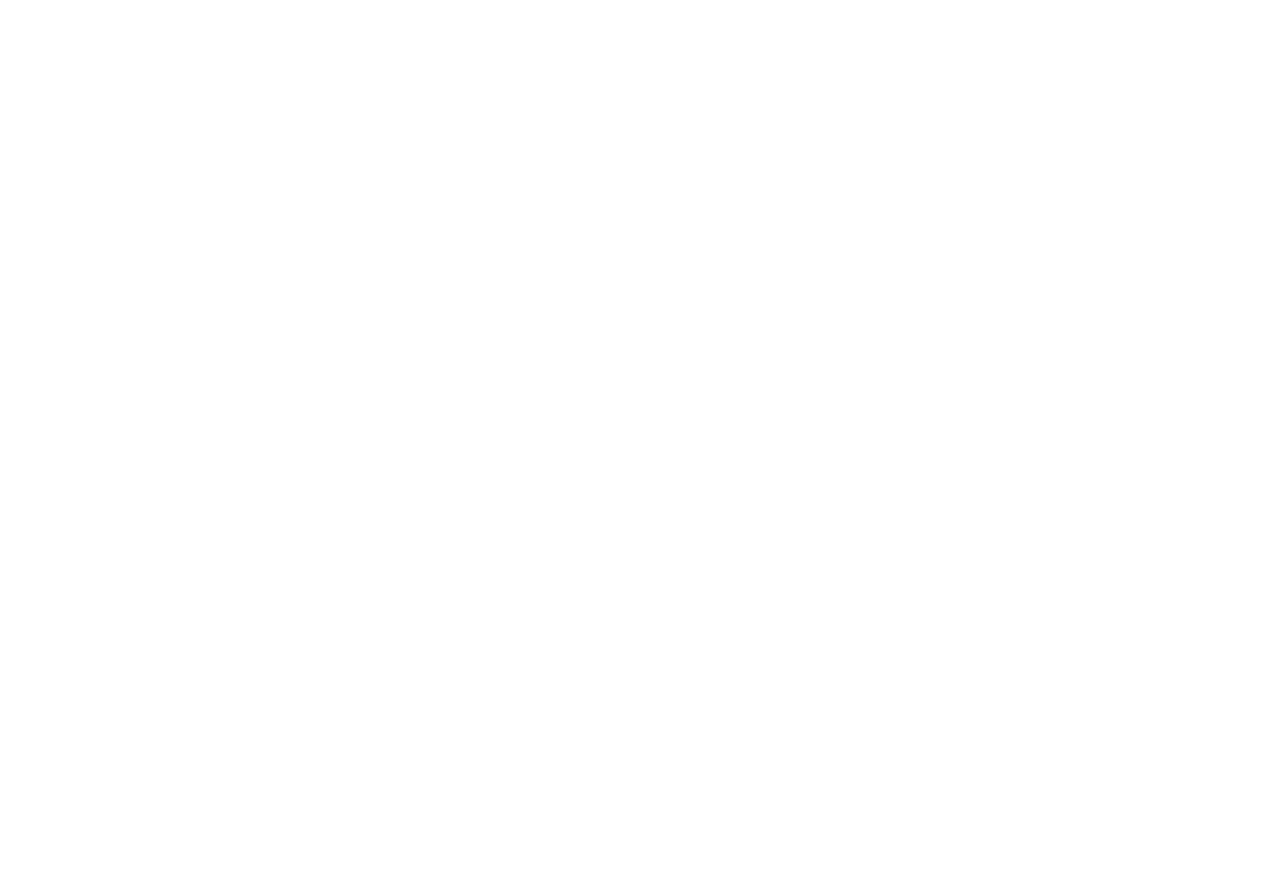
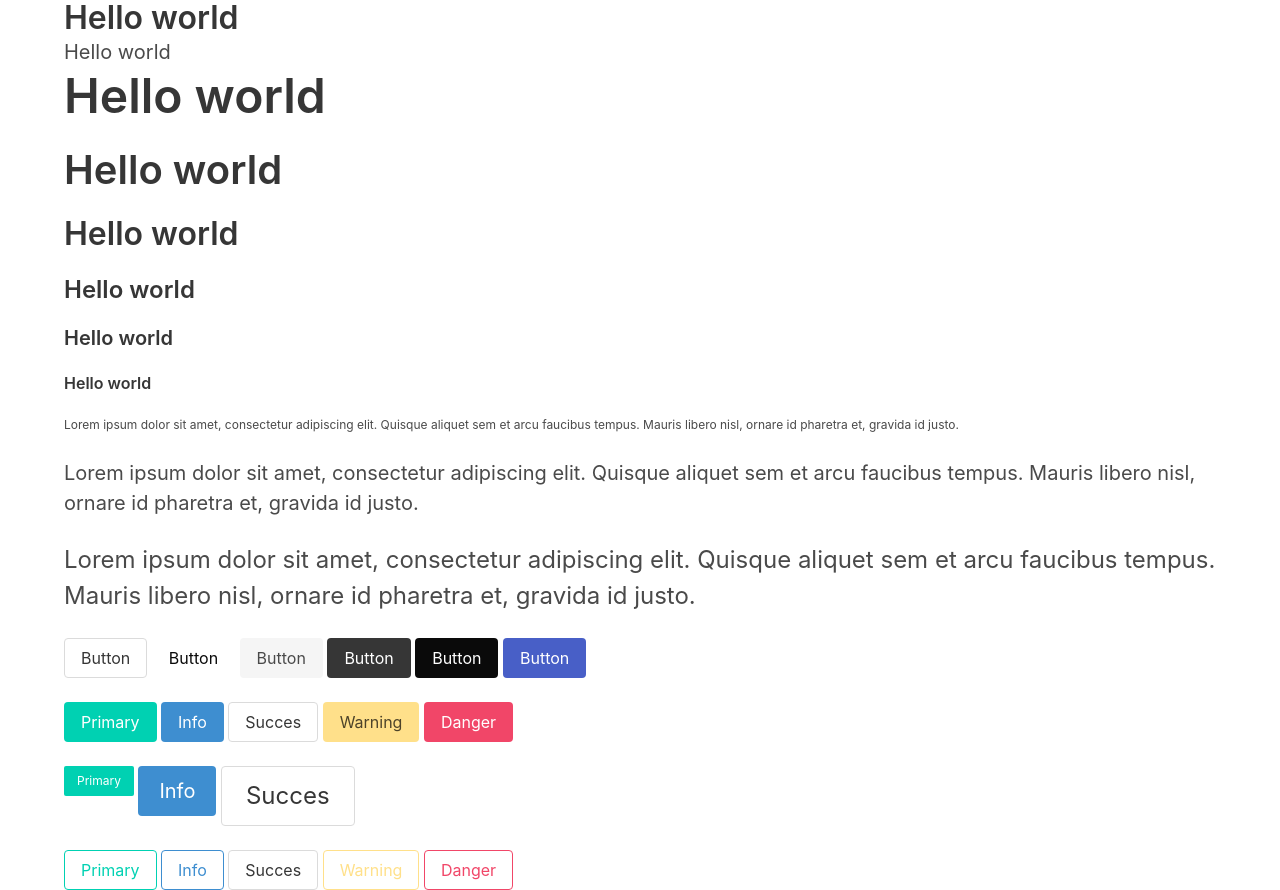
Before and after one commit to FreesiaBloom/BulmaCrushCourse, a plain HTML site: page index.html in a window 1280 px wide. Before the commit the page ends 800 px from the top, so only its background shows below. Drawn offline with nearby package versions, Linux system fonts and the light colour scheme.

Commit message:
adding buttons

```diff
--- a/index.html
+++ b/index.html
@@ -1,14 +1,69 @@
 <!DOCTYPE html>
 <html lang="en">
+
 <head>
     <meta charset="UTF-8">
     <meta name="viewport" content="width=device-width, initial-scale=1.0">
     <meta http-equiv="X-UA-Compatible" content="ie=edge">
     <link rel="stylesheet" href="https://maxcdn.bootstrapcdn.com/font-awesome/4.7.0/css/font-awesome.min.css">
     <link rel="stylesheet" href="https://cdnjs.cloudflare.com/ajax/libs/bulma/0.4.2/css/bulma.css">
-    <title>Portfolio</title>
+    <title>Course</title>
 </head>
+
 <body>
+    <div class="container">
+        <!-- HEADINGS -->
+        <div class="block">
+            <h1 class="title">Hello world</h1>
+            <h2 class="subtitle">Hello world</h2>
+            <!-- SIZES -->
+            <h1 class="title is-1">Hello world</h1>
+            <h2 class="title is-2">Hello world</h2>
+            <h3 class="title is-3">Hello world</h3>
+            <h4 class="title is-4">Hello world</h4>
+            <h5 class="title is-5">Hello world</h5>
+            <h6 class="title is-6">Hello world</h6>
+        </div>
 
+        <!-- CONTENT -->
+        <div class="block">
+            <p class="content is-small">Lorem ipsum dolor sit amet, consectetur adipiscing elit. Quisque aliquet sem et arcu faucibus tempus.
+                Mauris libero nisl, ornare id pharetra et, gravida id justo. </p>
+            <p class="content is-medium">Lorem ipsum dolor sit amet, consectetur adipiscing elit. Quisque aliquet sem et arcu faucibus tempus.
+                Mauris libero nisl, ornare id pharetra et, gravida id justo. </p>
+            <p class="content is-large">Lorem ipsum dolor sit amet, consectetur adipiscing elit. Quisque aliquet sem et arcu faucibus tempus.
+                Mauris libero nisl, ornare id pharetra et, gravida id justo. </p>
+        </div>
+
+        <!-- BUTTONS -->
+        <div class="block">
+            <button class="button">Button</button>
+            <button class="button is-white">Button</button>
+            <button class="button is-light">Button</button>
+            <button class="button is-dark">Button</button>
+            <button class="button is-black">Button</button>
+            <button class="button is-link">Button</button>
+        </div>
+        <div class="block">
+            <a href="" class="button is-primary">Primary</a>
+            <a href="" class="button is-info">Info</a>
+            <a href="" class="button is-succes">Succes</a>
+            <a href="" class="button is-warning">Warning</a>
+            <a href="" class="button is-danger">Danger</a>
+        </div>
+        <div class="block">
+            <a href="" class="button is-primary is-small">Primary</a>
+            <a href="" class="button is-info is-medium">Info</a>
+            <a href="" class="button is-succes is-large">Succes</a>
+        </div>
+        <div class="block">
+            <a href="" class="button is-primary is-outlined">Primary</a>
+            <a href="" class="button is-info is-outlined">Info</a>
+            <a href="" class="button is-succes is-outlined">Succes</a>
+            <a href="" class="button is-warning is-outlined">Warning</a>
+            <a href="" class="button is-danger is-outlined">Danger</a>
+        </div>
+    </div>
 </body>
+
 </html>
```
